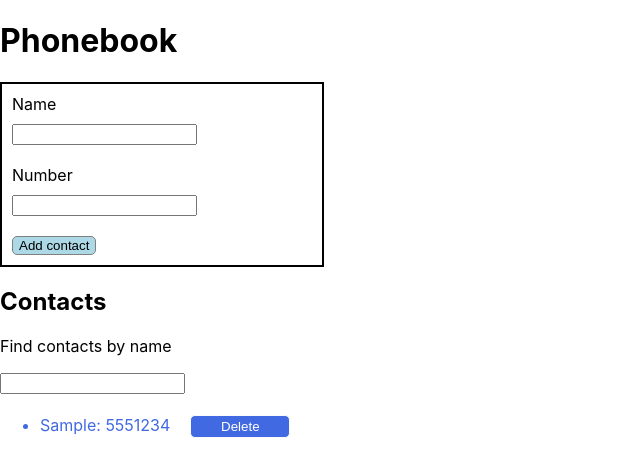
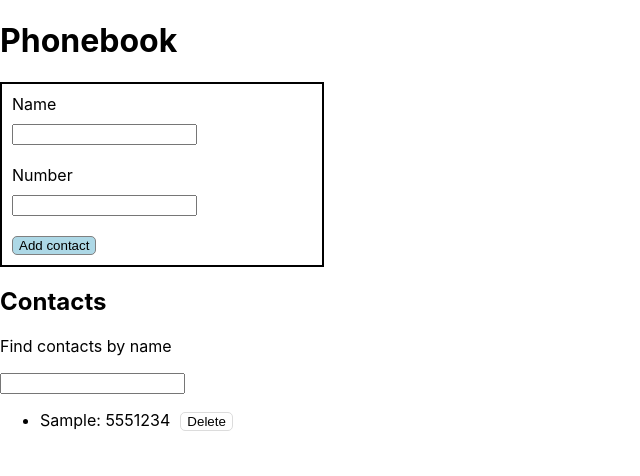
Before and after one commit to KarolTrombala/goit-react-hw-06-phonebook, a React (Create React App) app: page / in a window 1280 px wide. Both pictures are taken after typing "Sample", "5551234" into the empty fields and a click on the button "Add contact". Shown: the top 476 px of the page, without its empty margins (0-640 px from the left). Built offline with nearby package versions, Linux system fonts and the light colour scheme.

Commit message:
contac list update

```diff
--- a/src/components/ContactList/ContactList.jsx
+++ b/src/components/ContactList/ContactList.jsx
@@ -28,10 +28,10 @@ export const ContactList = () => {
   return (
       <ul>
           {filteredContacts.map((n) => (
-        <li className={css.item} key={n.id}>
+              <li key={n.id} className={css.listEl}>
                   {n.name}: {n.number}
                   <button
-            className={css.deleteBtn}
+                      className={css.delButton}
                       type="submit"
                       onClick={() => delContact(n.id)}
                   >
--- a/src/components/ContactList/ContactList.module.css
+++ b/src/components/ContactList/ContactList.module.css
@@ -1,16 +1,11 @@
-.item {
-  color: royalblue;
-  margin: 5px 0;
-  font-size: 16px;
+.listEl {
+  margin-bottom: 10px;
 }
-.deleteBtn {
-  width: 100px;
-  background-color: royalblue;
-  color: white;
-  border: 1px solid rgb(250, 250, 250);
+
+.delButton {
+  margin-left: 10px;
+  cursor: pointer;
+  background-color: white;
+  border: 1px solid gainsboro;
   border-radius: 5px;
-  padding: 3px;
-  cursor: pointer;
-  margin-top: 5px;
-  margin-left: 20px;
 }
```
Lines whose indentation alone changed are shown as unchanged.
